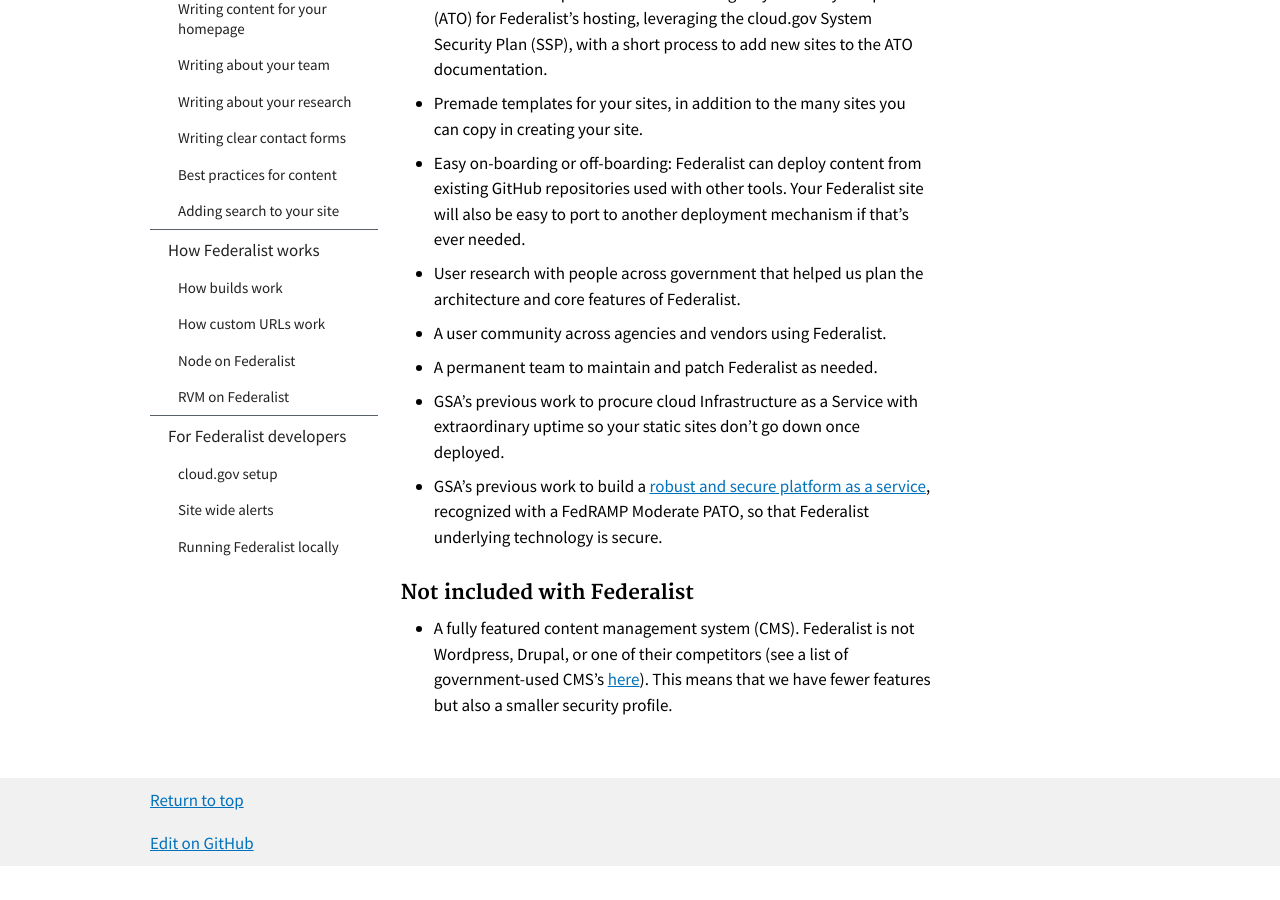
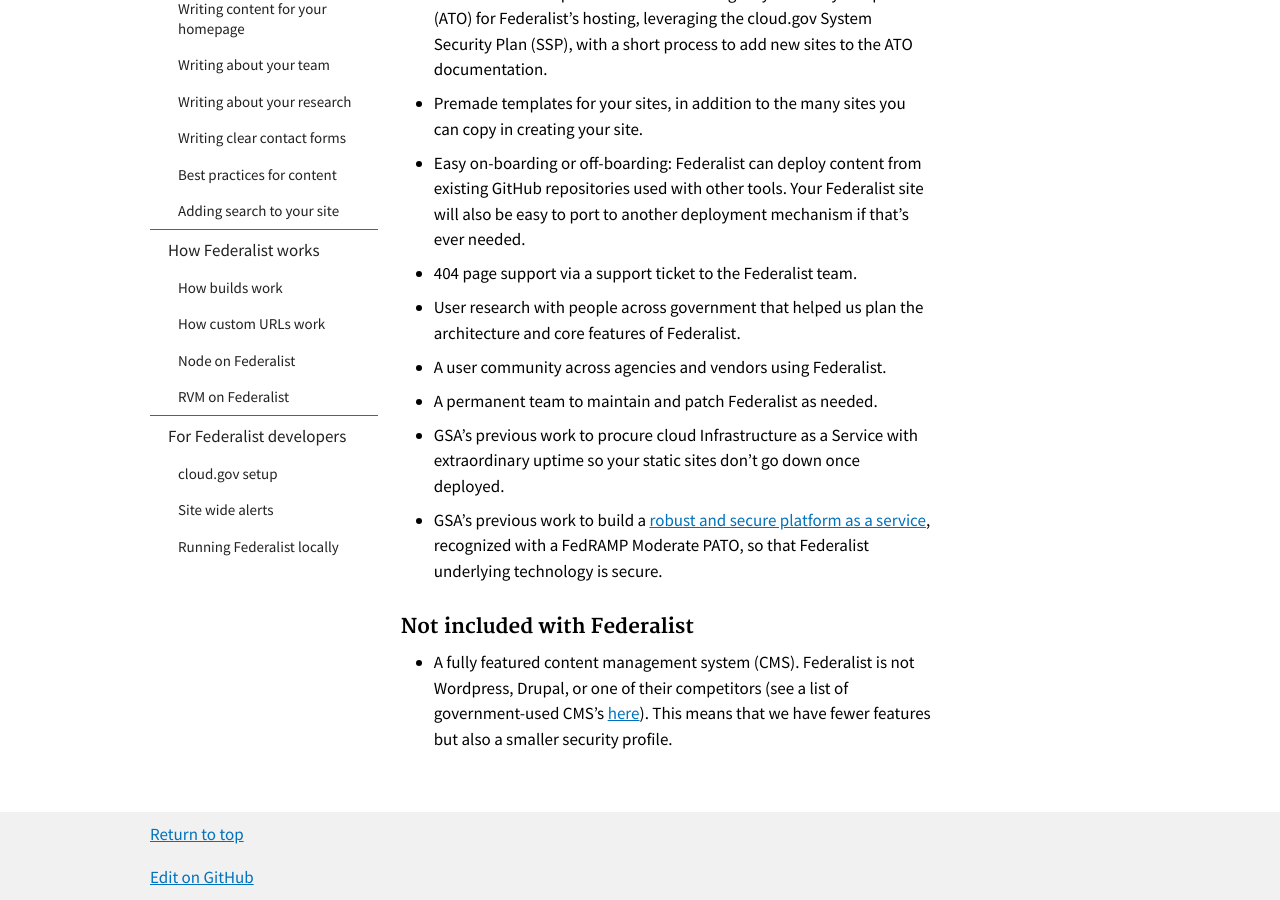
Before and after one commit to Macy-FK/federaliste, a Jekyll site: the page built from pages/using-federalist/included-with-federalist.md, in a window 1280 px wide and 900 px high, scrolled down 613 px. Built offline with Jekyll 4.4.1, drawn with Linux system fonts in a browser that asks for light colours; Markdown is read by kramdown in place of the engine named in the settings; before the commit the page ends 1479 px from its top, so only the background shows below that.

Commit message:
add 404 note

```diff
--- a/pages/using-federalist/included-with-federalist.md
+++ b/pages/using-federalist/included-with-federalist.md
@@ -13,6 +13,7 @@ We've gotten several questions about the value of purchasing Federalist. Here ar
 * 18F's work to complete and maintain an agency Authority to Operate (ATO) for Federalist's hosting, leveraging the cloud.gov System Security Plan (SSP), with a short process to add new sites to the ATO documentation.
 * Premade templates for your sites, in addition to the many sites you can copy in creating your site.
 * Easy on-boarding or off-boarding: Federalist can deploy content from existing GitHub repositories used with other tools. Your Federalist site will also be easy to port to another deployment mechanism if that's ever needed.
+* 404 page support via a support ticket to the Federalist team.
 * User research with people across government that helped us plan the architecture and core features of Federalist.
 * A user community across agencies and vendors using Federalist.
 * A permanent team to maintain and patch Federalist as needed.
```
